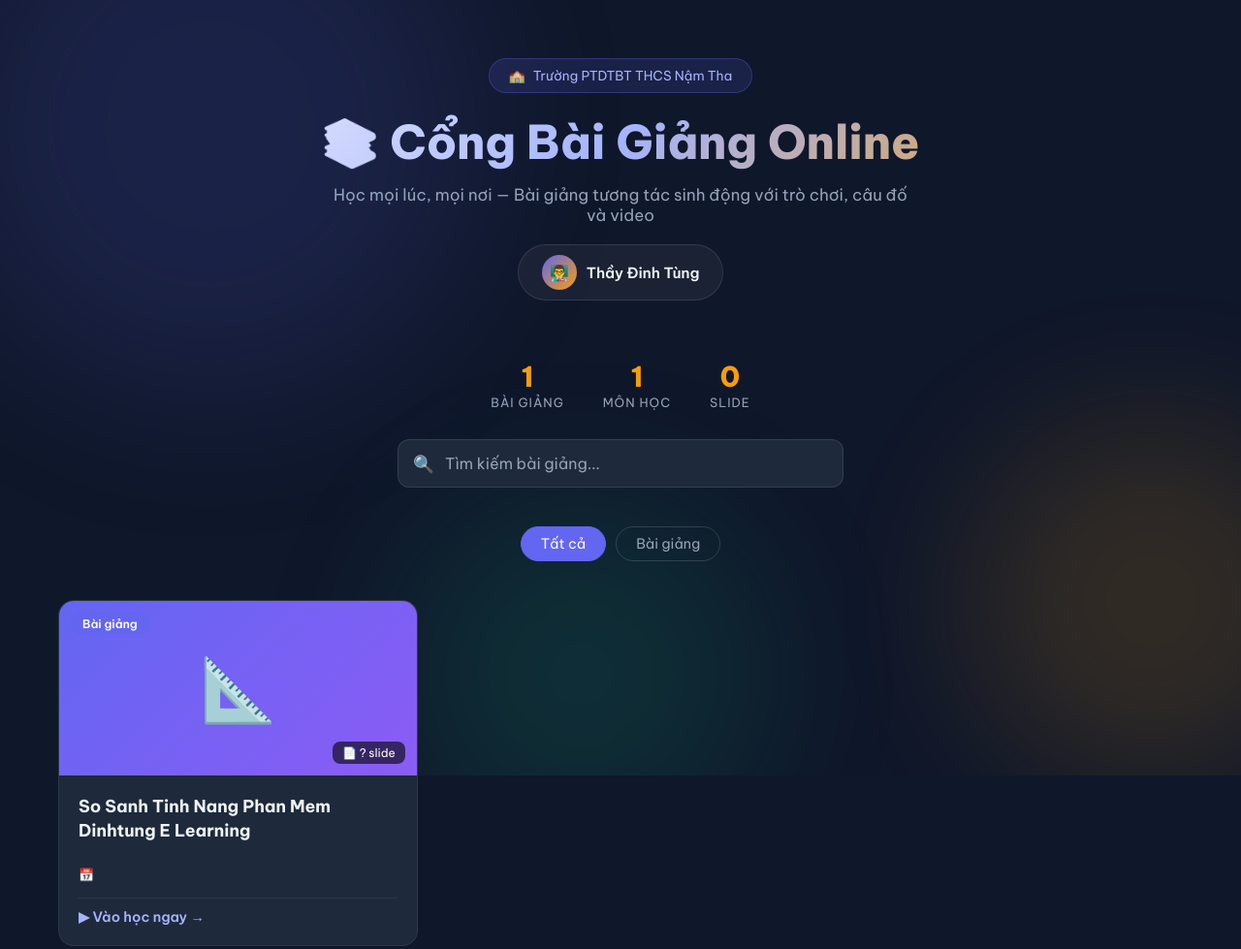
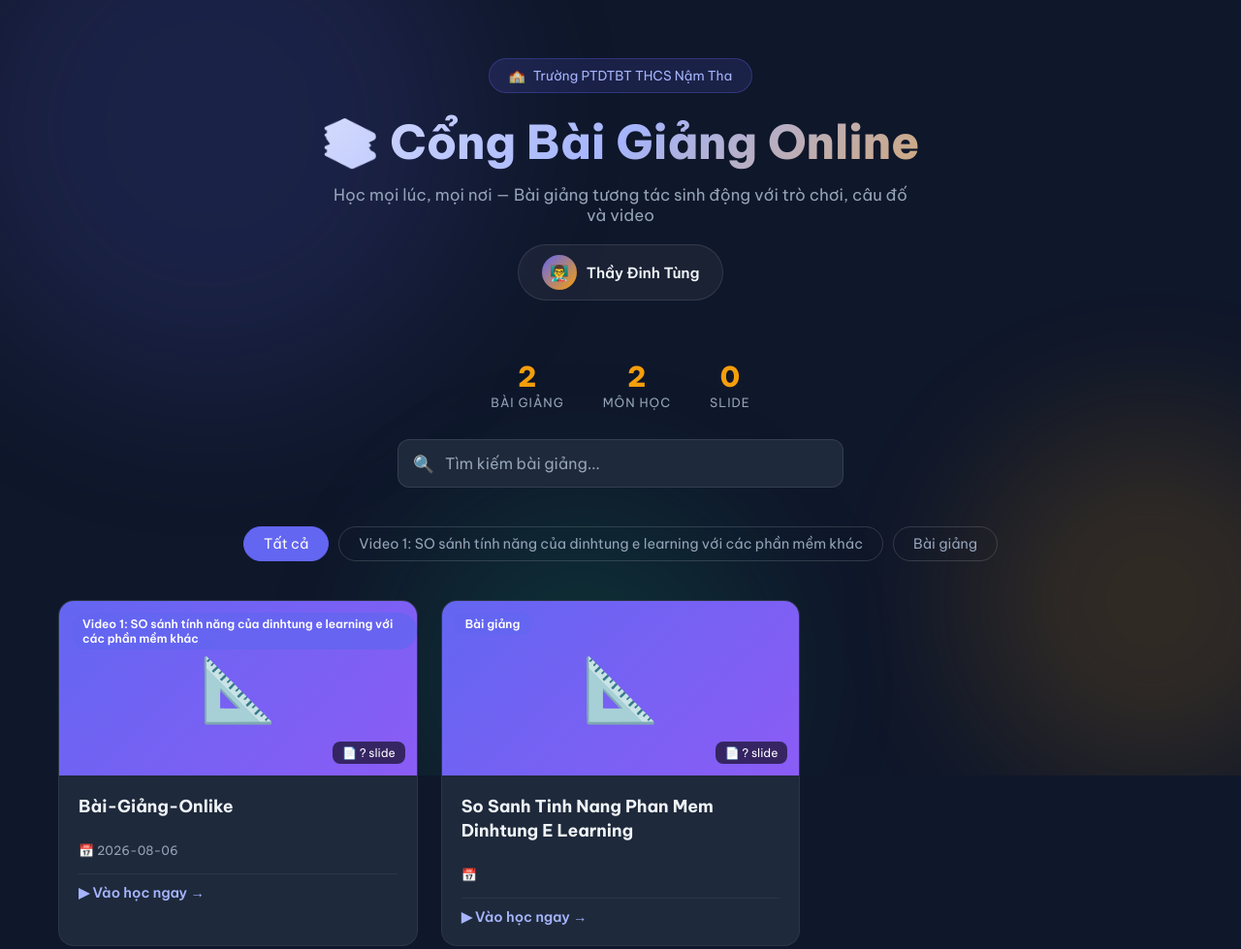
Before and after one commit to dinhtung12368-design/bai-giang-online, a plain HTML site: page index.html in a window 1280 px wide. Shown: the top 979 px of the page at 97% size. Drawn offline with Linux system fonts and the light colour scheme.

Commit message:
Update portal for bai-giang-onlike

```diff
--- a/index.html
+++ b/index.html
@@ -383,6 +383,15 @@
     // Mỗi bài giảng có: id, title, description, subject, file, slides, date, thumbnail
     var LESSONS = [
       {
+            "id": "bai-giang-onlike",
+            "title": "Bài-Giảng-Onlike",
+            "description": "",
+            "subject": "Video 1: SO sánh tính năng của dinhtung e learning với các phần mềm khác",
+            "file": "lessons/bai-giang-onlike/index.html",
+            "slides": 0,
+            "date": "2026-08-06"
+      },
+      {
             "id": "so-sanh-tinh-nang-phan-mem-dinhtung-e-learning",
             "title": "So Sanh Tinh Nang Phan Mem Dinhtung E Learning",
             "description": "",
```
